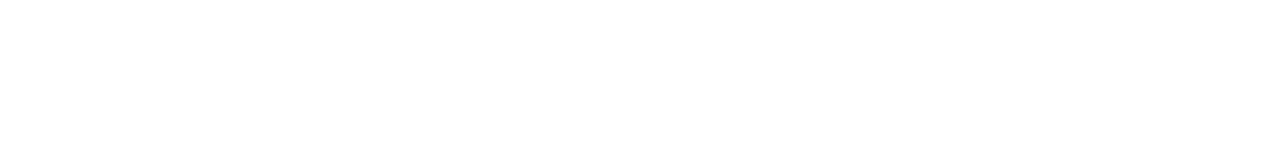
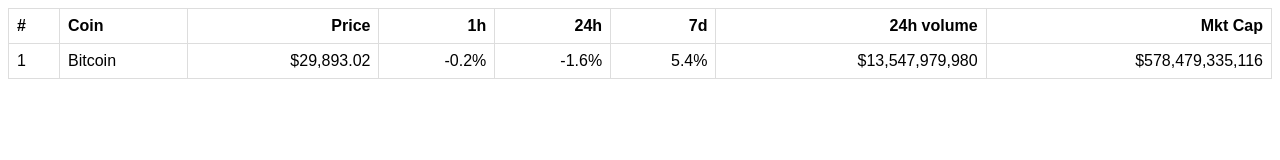
Before and after one commit to 17April-Table/17AprilExe, a plain HTML site: page table.html in a window 1280 px wide. Drawn offline with Linux system fonts and the light colour scheme.

Commit message:
add table

```diff
--- a/table.css
+++ b/table.css
@@ -0,0 +1,15 @@
+table {
+    font-family: arial, sans-serif;
+    border-collapse: collapse;
+    width: 100%;
+}
+
+td, th {
+    border: 1px solid #dddddd;
+    text-align: left;
+    padding: 8px;
+}
+
+.rightalign {
+    text-align: right;
+}
--- a/table.html
+++ b/table.html
@@ -9,6 +9,32 @@
 
 </head>
 <body>
+<!--Zoe-->
+    <table>
+        <tr>
+          <th>#</th>
+          <th>Coin</th>
+          <th class="rightalign">Price</th>
+          <th class="rightalign">1h</th>
+          <th class="rightalign">24h</th>
+          <th class="rightalign">7d</th>
+          <th class="rightalign">24h volume</th>
+          <th class="rightalign">Mkt Cap</th>
+        </tr>
+
+        <tr>
+            <td>1</td>
+            <td>Bitcoin</td>
+            <td class="rightalign">$29,893.02</td>
+            <td class="rightalign">-0.2%</td>
+            <td class="rightalign">-1.6%</td>
+            <td class="rightalign">5.4%</td>
+            <td class="rightalign">$13,547,979,980</td>
+            <td class="rightalign">$578,479,335,116</td>
+        </tr>
+    </table>
+
+<!--Zoe-->
 
 </body>
 </html>
```
